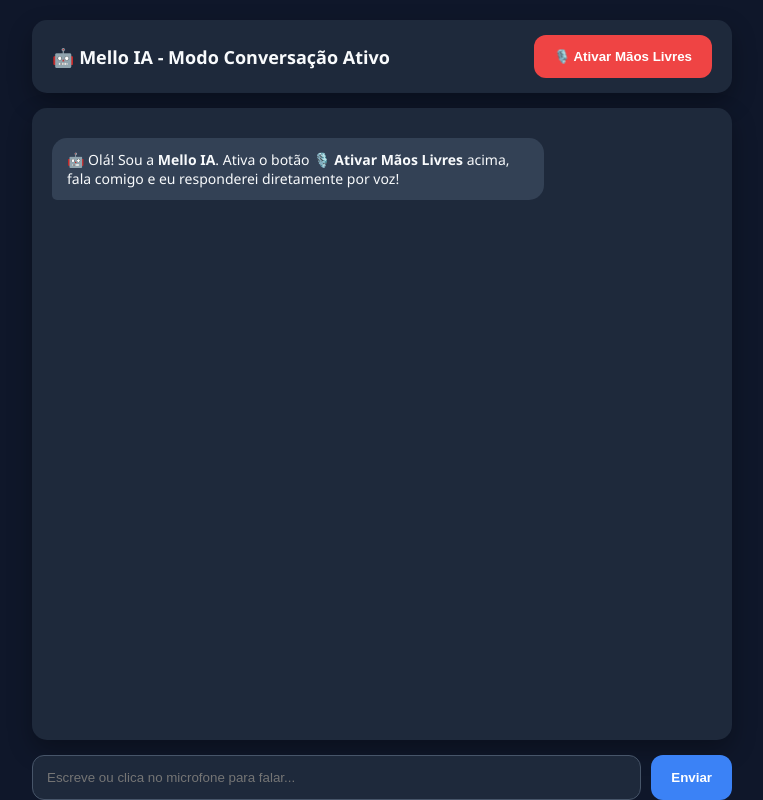
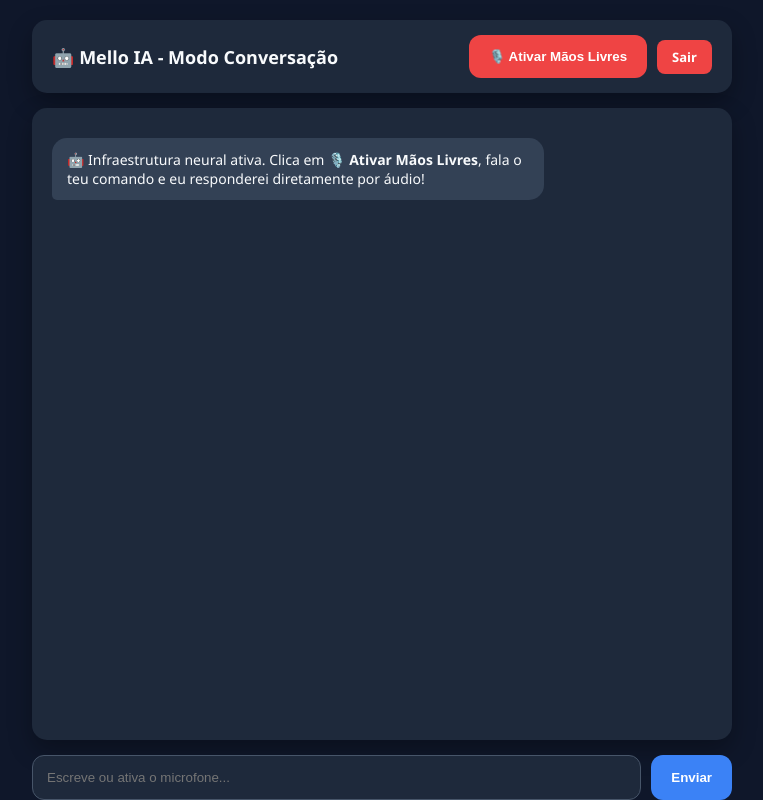
Before and after one commit to ivanildojoaojoao288-lang/Mello-IA, a Flask app: page / in a window 1280 px wide. Shown: the whole page, without its empty margins (258-1021 px from the left). Run offline with Flask 3, Linux system fonts and the light colour scheme; some libraries are stand-ins or nearby versions.

Commit message:
Refactor chat.html structure and styles

```diff
--- a/templates/chat.html
+++ b/templates/chat.html
@@ -8,7 +8,7 @@
 body {
     margin: 0;
     font-family: "Segoe UI", sans-serif;
-    background: #0f172a; /* Fundo escuro premium */
+    background: #0f172a;
     color: #e2e8f0;
     display: flex;
     justify-content: center;
@@ -38,6 +38,18 @@ body {
     font-size: 18px;
     color: #f8fafc;
 }
+
+.btn-sair {
+    background: #ef4444;
+    color: white;
+    text-decoration: none;
+    padding: 8px 15px;
+    border-radius: 8px;
+    font-size: 13px;
+    font-weight: bold;
+    transition: background 0.2s;
+}
+.btn-sair:hover { background: #dc2626; }
 
 .chat-box {
     flex: 1;
@@ -93,11 +105,8 @@ input {
     outline: none;
 }
 
-input:focus {
-    border-color: #3b82f6;
-}
+input:focus { border-color: #3b82f6; }
 
-/* BOTÕES ESTILIZADOS */
 button {
     padding: 14px 20px;
     background: #3b82f6;
@@ -108,12 +117,9 @@ button {
     font-weight: bold;
     transition: background 0.2s;
 }
-
 button:hover { background: #2563eb; }
 
-.btn-mic {
-    background: #ef4444;
-}
+.btn-mic { background: #ef4444; }
 .btn-mic:hover { background: #dc2626; }
 
 .btn-mic.gravando {
@@ -133,18 +139,18 @@ button:hover { background: #2563eb; }
 
 <div class="container">
 
-    <!-- HEADER -->
     <div class="header">
-        <h2>🤖 Mello IA - Modo Conversação Ativo</h2>
-        <button id="btnVoz" class="btn-mic" onclick="alternarModoVoz()">🎙️ Ativar Mãos Livres</button>
+        <h2>🤖 Mello IA - Modo Conversação</h2>
+        <div style="display: flex; gap: 10px; align-items: center;">
+            <button id="btnVoz" class="btn-mic" onclick="alternarModoVoz()">🎙️ Ativar Mãos Livres</button>
+            <a href="/logout" class="btn-sair">Sair</a>
+        </div>
     </div>
 
-    <!-- CHAT -->
     <div class="chat-box" id="chat"></div>
 
-    <!-- INPUT -->
     <div class="input-area">
-        <input id="msg" placeholder="Escreve ou clica no microfone para falar..." onkeydown="if(event.key === 'Enter') send()">
+        <input id="msg" placeholder="Escreve ou ativa o microfone..." onkeydown="if(event.key === 'Enter') send()">
         <button onclick="send()">Enviar</button>
     </div>
 
@@ -161,35 +167,32 @@ window.onload = function () {
     chat.innerHTML += `
         <div class="msg bot">
             <div class="bubble">
-                🤖 Olá! Sou a <b>Mello IA</b>. Ativa o botão <b>🎙️ Ativar Mãos Livres</b> acima, fala comigo e eu responderei diretamente por voz!
+                🤖 Infraestrutura neural ativa. Clica em <b>🎙️ Ativar Mãos Livres</b>, fala o teu comando e eu responderei diretamente por áudio!
             </div>
         </div>
     `;
     inicializarRecursosVoz();
 };
 
-// ⚙️ Inicializa as APIs de reconhecimento de áudio nativo do navegador
 function inicializarRecursosVoz() {
     const SpeechRecognition = window.SpeechRecognition || window.webkitSpeechRecognition;
     if (!SpeechRecognition) {
-        alert("O teu navegador não suporta reconhecimento de voz direto. Recomendo usar o Google Chrome ou Edge.");
+        alert("O teu navegador não suporta a API de áudio nativa.");
         return;
     }
 
     recognition = new SpeechRecognition();
-    recognition.lang = 'pt-PT'; // Sotaque refinado para captação estável
+    recognition.lang = 'pt-PT';
     recognition.continuous = false;
     recognition.interimResults = false;
 
-    // Quando tu terminas de falar, ele processa o áudio e envia automaticamente
     recognition.onresult = function(event) {
         let textoCapturado = event.results[0][0].transcript;
         document.getElementById("msg").value = textoCapturado;
-        send(); // Envia automaticamente para o pipeline da IA
+        send();
     };
 
     recognition.onend = function() {
-        // Se o modo contínuo estiver ligado e a IA NÃO estiver a falar, reativa o microfone
         if (modoVozAtivo && deveraGravar) {
             recognition.start();
         } else if (!modoVozAtivo) {
@@ -198,15 +201,14 @@ function inicializarRecursosVoz() {
     };
 
     recognition.onerror = function(e) {
-        console.log("Erro no microfone:", e.error);
+        console.log("Erro de captura:", e.error);
         if (e.error === 'not-allowed') {
-            alert("Dá permissão ao microfone no teu navegador para poderes falar.");
+            alert("Ativa as permissões de gravação do teu microfone.");
             desativarModoVozCompleto();
         }
     };
 }
 
-// 🎙️ Liga/Desliga o microfone e o modo contínuo de conversação de áudio
 function alternarModoVoz() {
     if (!recognition) return;
 
@@ -215,7 +217,7 @@ function alternarModoVoz() {
         deveraGravar = true;
         document.getElementById("btnVoz").innerText = "🎙️ Ouvindo...";
         document.getElementById("btnVoz").classList.add("gravando");
-        window.speechSynthesis.cancel(); // Para qualquer fala ativa
+        window.speechSynthesis.cancel();
         recognition.start();
     } else {
         desativarModoVozCompleto();
@@ -235,26 +237,22 @@ function desativarModoVozCompleto() {
     window.speechSynthesis.cancel();
 }
 
-// 🔊 Executa a síntese de áudio da resposta da IA
 function falarTexto(texto) {
     if ('speechSynthesis' in window) {
-        window.speechSynthesis.cancel(); // Evita gargalos de enfileiramento de áudio
+        window.speechSynthesis.cancel();
 
-        // Limpa marcações complexas de markdown ou emojis para o áudio sair limpo
         let textoLimpo = texto.replace(/<\/?[^>]+(>|$)/g, "")
                               .replace(/[\*#_`~]/g, "")
                               .replace(/[🤖⚠️👨‍💻]/g, "");
 
         let utterance = new SpeechSynthesisUtterance(textoLimpo);
         utterance.lang = 'pt-PT';
-        utterance.rate = 1.05; // Cadência natural de conversação
+        utterance.rate = 1.05;
 
-        // Bloqueia o microfone temporariamente ENQUANTO a IA fala, para ela não se ouvir a ela própria
         deveraGravar = false;
         if(recognition) recognition.stop();
 
         utterance.onend = function() {
-            // Assim que a IA acaba de falar, se o modo de voz estiver ativo, ela volta a ouvir-te na hora!
             if (modoVozAtivo) {
                 deveraGravar = true;
                 recognition.start();
@@ -265,7 +263,6 @@ function falarTexto(texto) {
     }
 }
 
-// 🚀 Envio de mensagens unificado (Voz e Teclado)
 function send() {
     let msgInput = document.getElementById("msg");
     let msg = msgInput.value;
@@ -311,9 +308,7 @@ function send() {
             </div>
         `;
 
-        // 🚀 Executa o output de voz imediato
         falarTexto(data.reply);
-
         chat.scrollTop = chat.scrollHeight;
     })
     .catch(err => {
@@ -322,7 +317,7 @@ function send() {
 
         chat.innerHTML += `
             <div class="msg bot">
-                <div class="bubble" style="color: #f87171;">⚠️ Falha de comunicação neural.</div>
+                <div class="bubble" style="color: #f87171;">⚠️ Falha no fluxo.</div>
             </div>
         `;
         chat.scrollTop = chat.scrollHeight;
```
